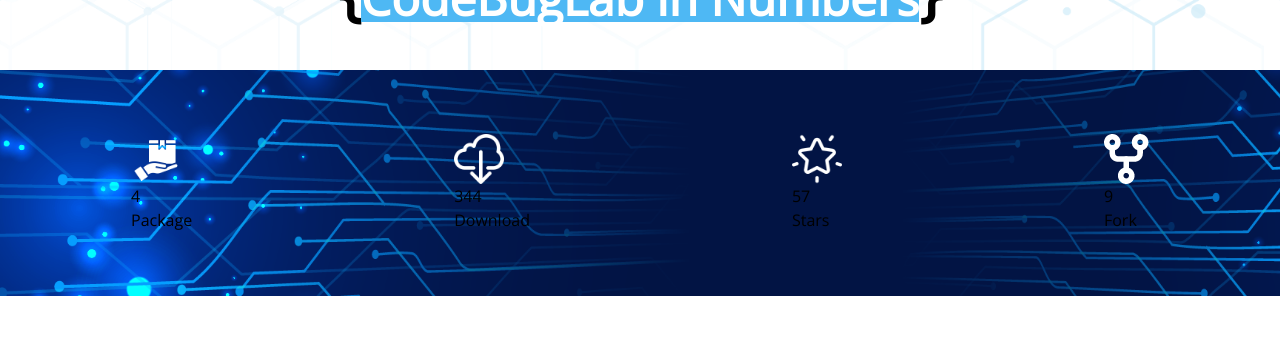
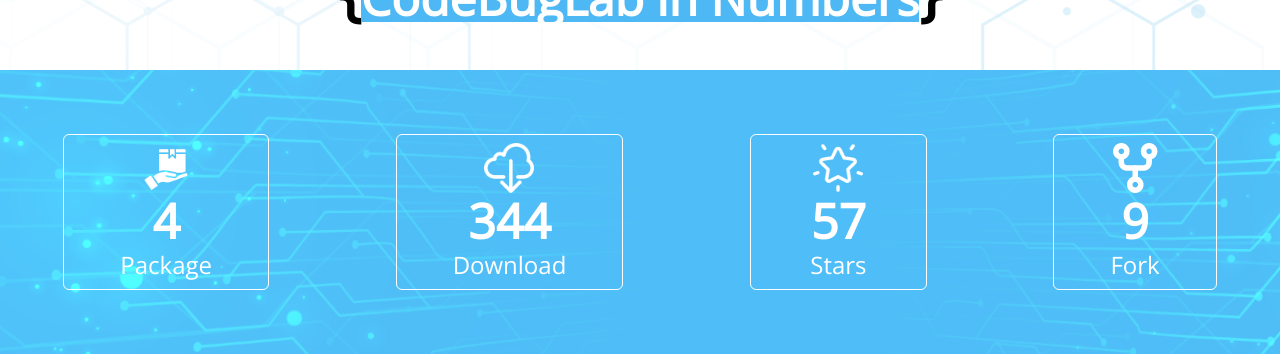
Before and after one commit to AssmaaElmesiry/codebuglab, a Vue app: page / in a window 1280 px wide. Shown: the part 863-1217 px from the top of the page. Before the commit the page ends 1159 px from the top, so only its background shows below. Built offline with nearby package versions, Linux system fonts and the light colour scheme; what vue-kinesis would draw is missing.

Commit message:
add bg Package

```diff
--- a/src/components/Packages.vue
+++ b/src/components/Packages.vue
@@ -2,15 +2,15 @@
     <titleStyleVue>
         CodeBugLab in Numbers
     </titleStyleVue>
-    <section class="bg-Packages relative">
-        <div class="before:content-[''] before:absolute before:w-full before:h-full before:bg-black before:z-40">
-            <div class="container mx-auto">
+    <section class="Packages bg-Packages bg-no-repeat bg-cover w-full h-full relative before:!content-[''] before:!flex before:!absolute before:!w-full before:!h-full before:!bg-black before:!z-40">
+        <div class="">
+            <div class="container mx-auto z-50">
                 <div class="py-16">
-                    <ul class="flex justify-around">
-                        <li v-for="item in packages" :key="item.id">
+                    <ul class="flex justify-around relative z-[99]">
+                        <li class="flex flex-col items-center justify-center text-white px-14 py-2 border rounded-md divide-solid border-white" v-for="item in packages" :key="item.id">
                             <img :src="item.src" alt="packages" />
-                            <span>{{item.num}}</span>
-                            <p>{{item.title}}</p>
+                            <span class="text-5xl p-1 font-bold">{{item.num}}</span>
+                            <p class="text-2xl">{{item.title}}</p>
                         </li>
                     </ul>
                 </div>
@@ -56,3 +56,14 @@
     }
 }
 </script>
+<style>
+/* .Packages::before{
+    content: "" !important;
+    width: 100%;
+    height: 100%;
+    position: absolute;
+    top: 0;
+    left: 0;
+    background-color: #4EB8F4B8;
+} */
+</style>
--- a/tailwind.config.js
+++ b/tailwind.config.js
@@ -12,6 +12,11 @@
                 'background': "url('./src/assets/background.png')",
                 'Packages': "url('./src/assets/section.png')"
             },
+            zIndex: {
+                '9': '9',
+                '99': '99',
+                '999': '999',
+            }
         },
     },
     plugins: [],
```
Also changed, not shown: src/assets/section.png.
